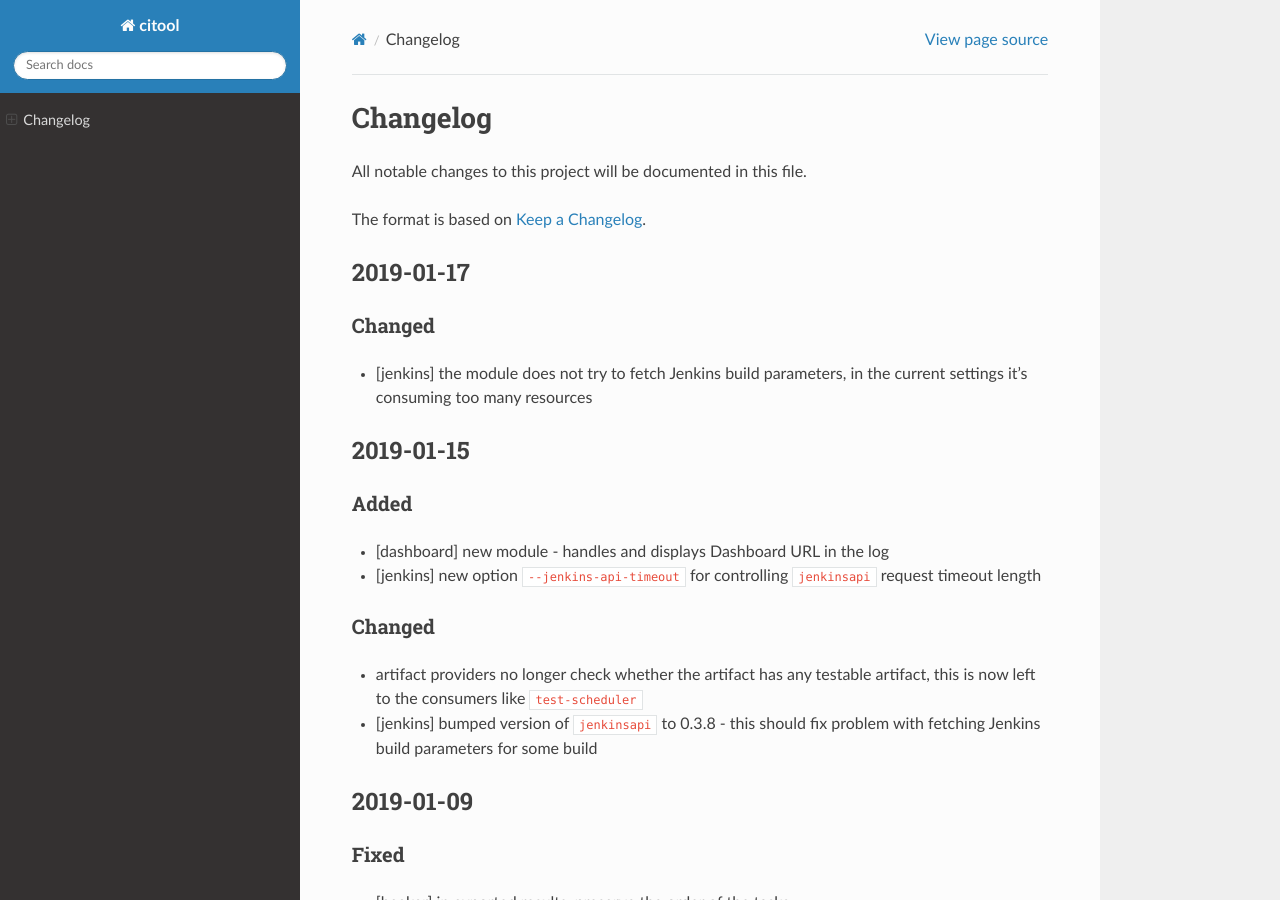
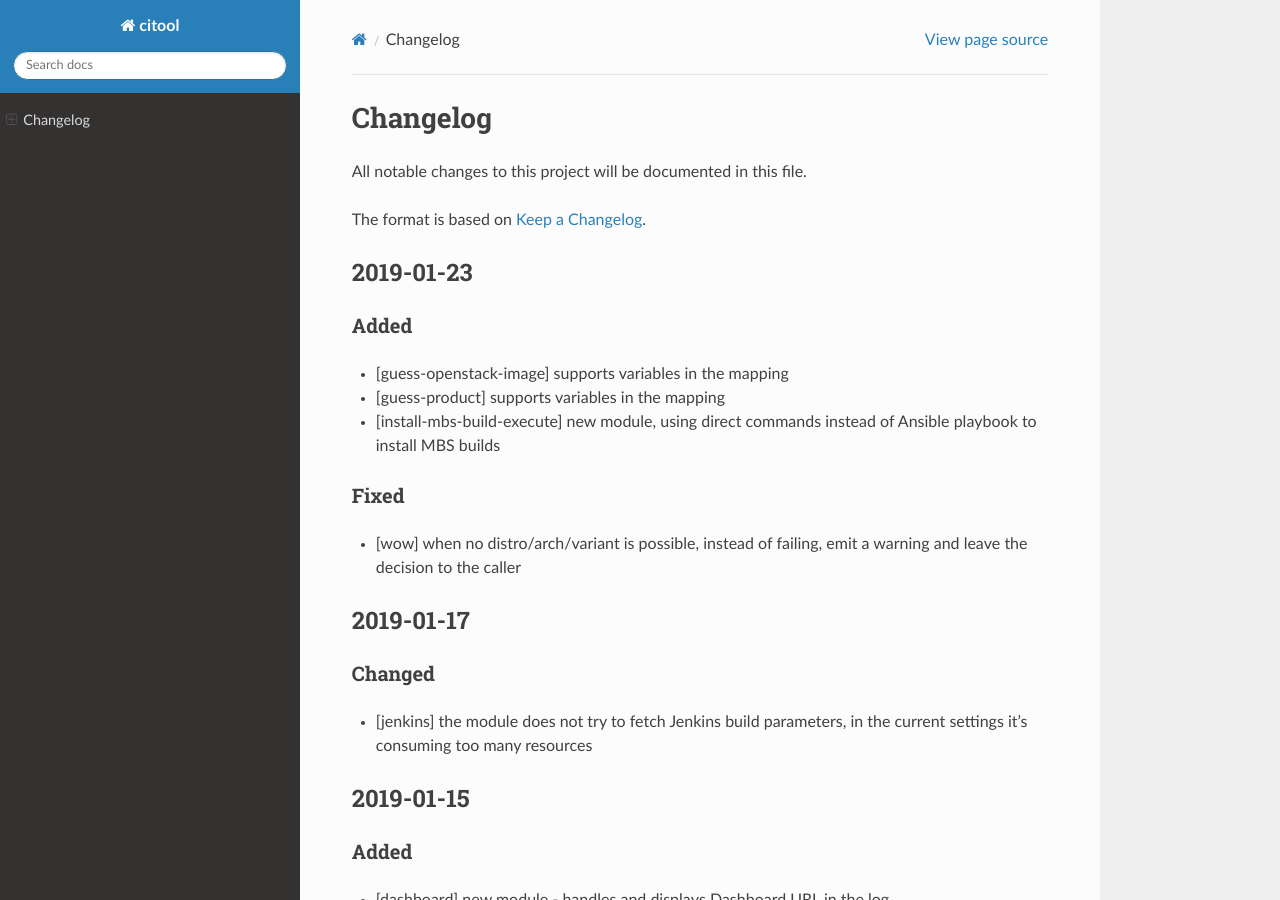
Before and after one commit to guy9050/gluetool, a Sphinx documentation site: the page built from docs/source/CHANGELOG.rst, in a window 1280 px wide and 900 px high. Built offline with Sphinx 7.4.7 and the Read the Docs theme 2.0.0, drawn with Linux system fonts in a browser that asks for light colours.

Commit message:
Changelog update for 2019-01-23 release

```diff
--- a/docs/source/CHANGELOG.rst
+++ b/docs/source/CHANGELOG.rst
@@ -4,6 +4,22 @@ Changelog
 All notable changes to this project will be documented in this file.
 
 The format is based on `Keep a Changelog <https://keepachangelog.com/en/1.0.0/>`_.
+
+2019-01-23
+----------
+
+Added
+~~~~~
+
+- [guess-openstack-image] supports variables in the mapping
+- [guess-product] supports variables in the mapping
+- [install-mbs-build-execute] new module, using direct commands instead of Ansible playbook to install MBS builds
+
+Fixed
+~~~~~
+
+- [wow] when no distro/arch/variant is possible, instead of failing, emit a warning and leave the decision to the caller
+
 
 2019-01-17
 ----------
```
